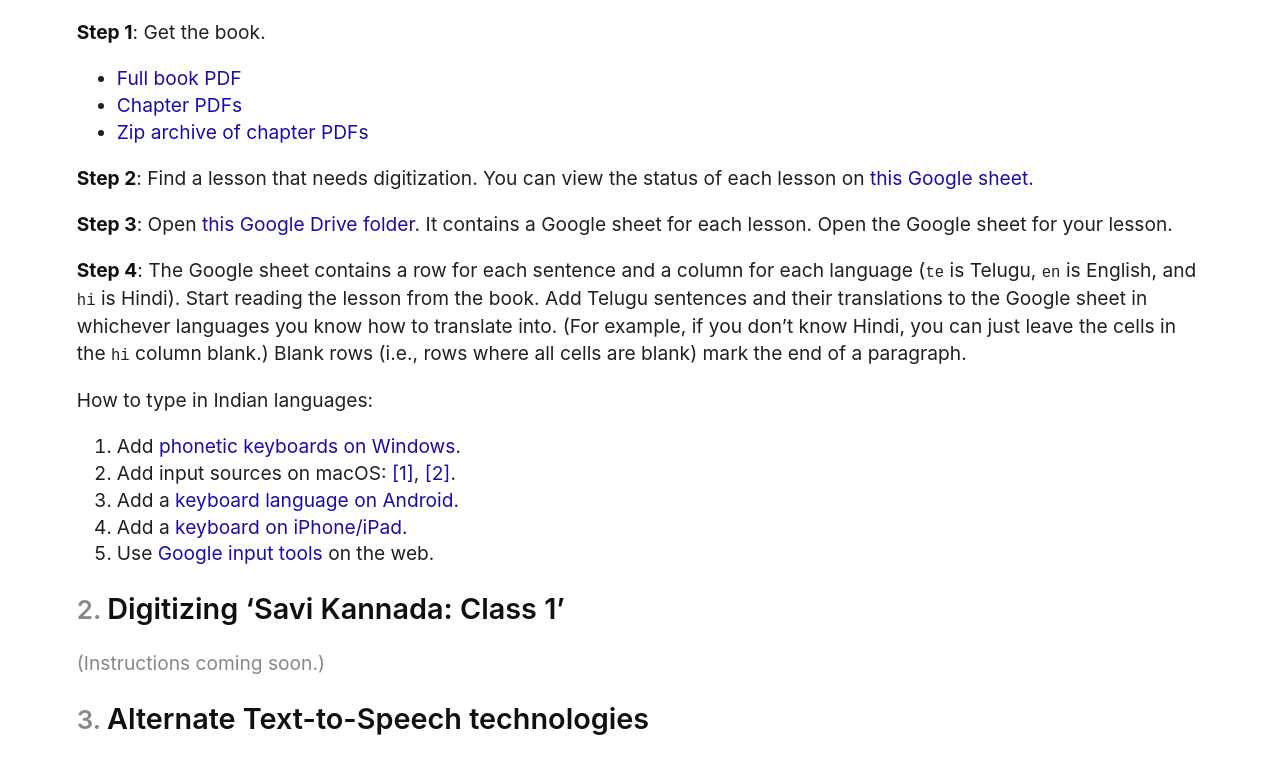
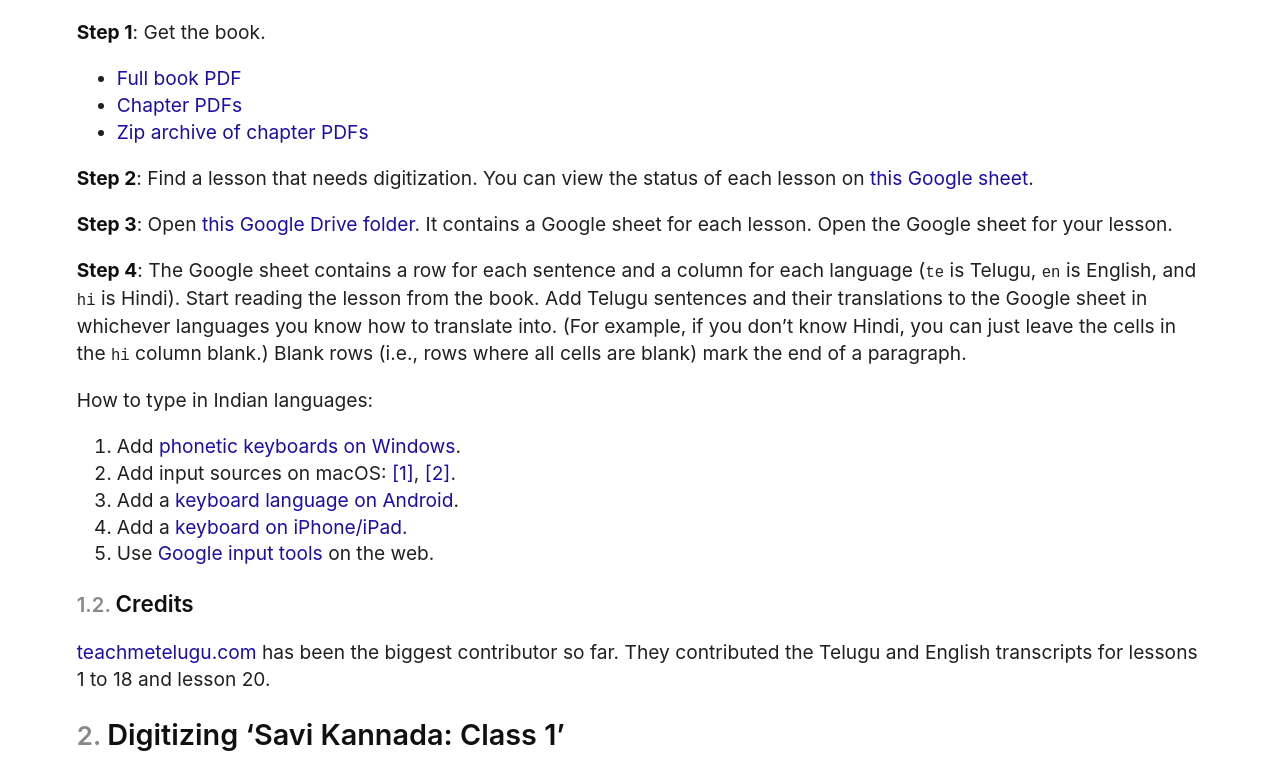
Before and after one commit to sharmaeklavya2/narrator-ws, a website: page contributing.html in a window 1280 px wide. Shown: the part 656-1413 px from the top of the page. Drawn offline with Linux system fonts and the light colour scheme.

Commit message:
contrib: credit tmt

```diff
--- a/contributing.html
+++ b/contributing.html
@@ -84,6 +84,12 @@ Blank rows (i.e., rows where all cells are blank) mark the end of a paragraph.
 <li>Use <a href="https://www.google.com/inputtools/try/">Google input tools</a> on the web.</li>
 </ol>
 
+<h3 id="ict-credits">Credits</h3>
+
+<a href="https://teachmetelugu.com/learn-telugu/an-intensive-course-in-telugu/">teachmetelugu.com</a>
+has been the biggest contributor so far.
+They contributed the Telugu and English transcripts for lessons 1 to 18 and lesson 20.
+
 <h2 id="sk1">Digitizing ‘Savi Kannada: Class 1’</h2>
 
 <p class="secondary">(Instructions coming soon.)</p>
```
